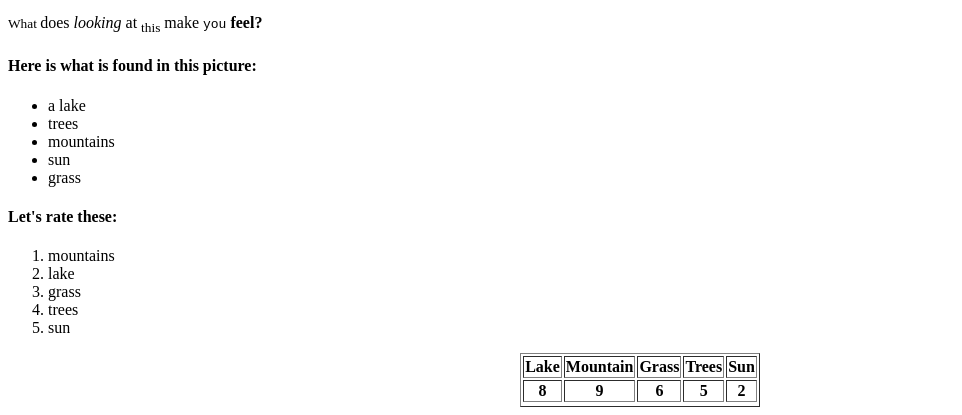
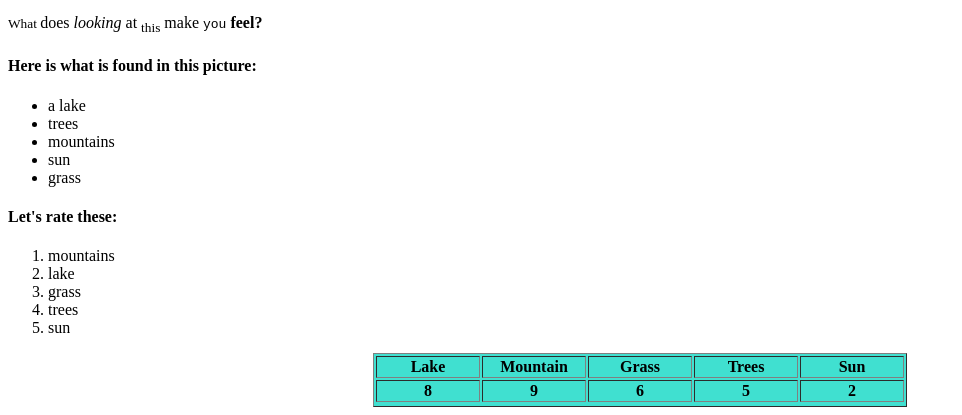
Before and after one commit to ItsIzakB/HTML-JS-CSS-improvement, a plain HTML site: page index.html in a window 1280 px wide. Shown: the part 486-901 px from the top of the page, without its empty margins (0-962 px from the left). Drawn offline with Linux system fonts and the light colour scheme.

Commit message:
modified table

```diff
--- a/index.html
+++ b/index.html
@@ -34,13 +34,13 @@
       <li>sun</li>
     </ol>
 
-    <table border="1" style="margin: auto;">
-    <tr align="center", style = 'padding: 20%;'>
-        <th>Lake</th>
-        <th>Mountain</th>
-        <th>Grass</th>
-        <th>Trees</th>
-        <th>Sun</th>
+    <table border="1" style="margin: auto;background-color: turquoise;">
+    <tr align="center", style = 'padding: 20%; '>
+        <th width = '100'>Lake</th>
+        <th width = '100'>Mountain</th>
+        <th width = '100'>Grass</th>
+        <th width = '100'>Trees</th>
+        <th width = '100'>Sun</th>
       </tr aling = 'center'>
 
       <th>8</th>
```
